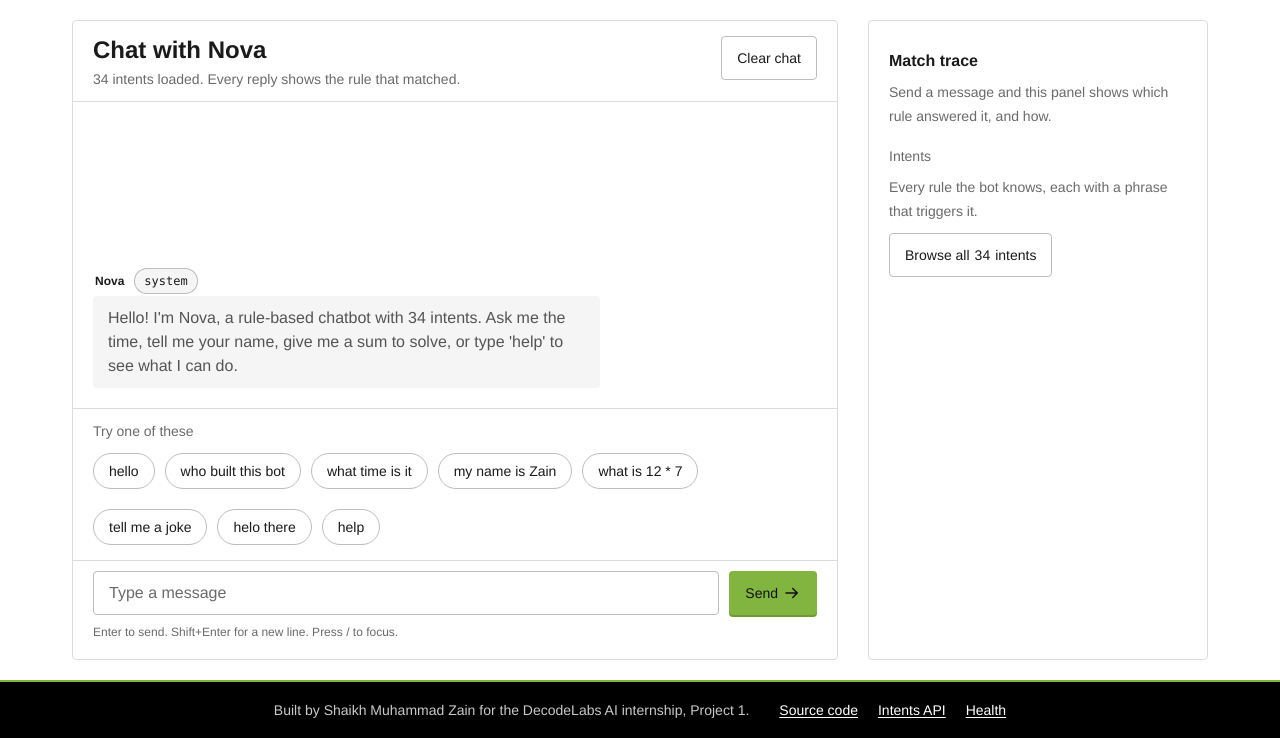
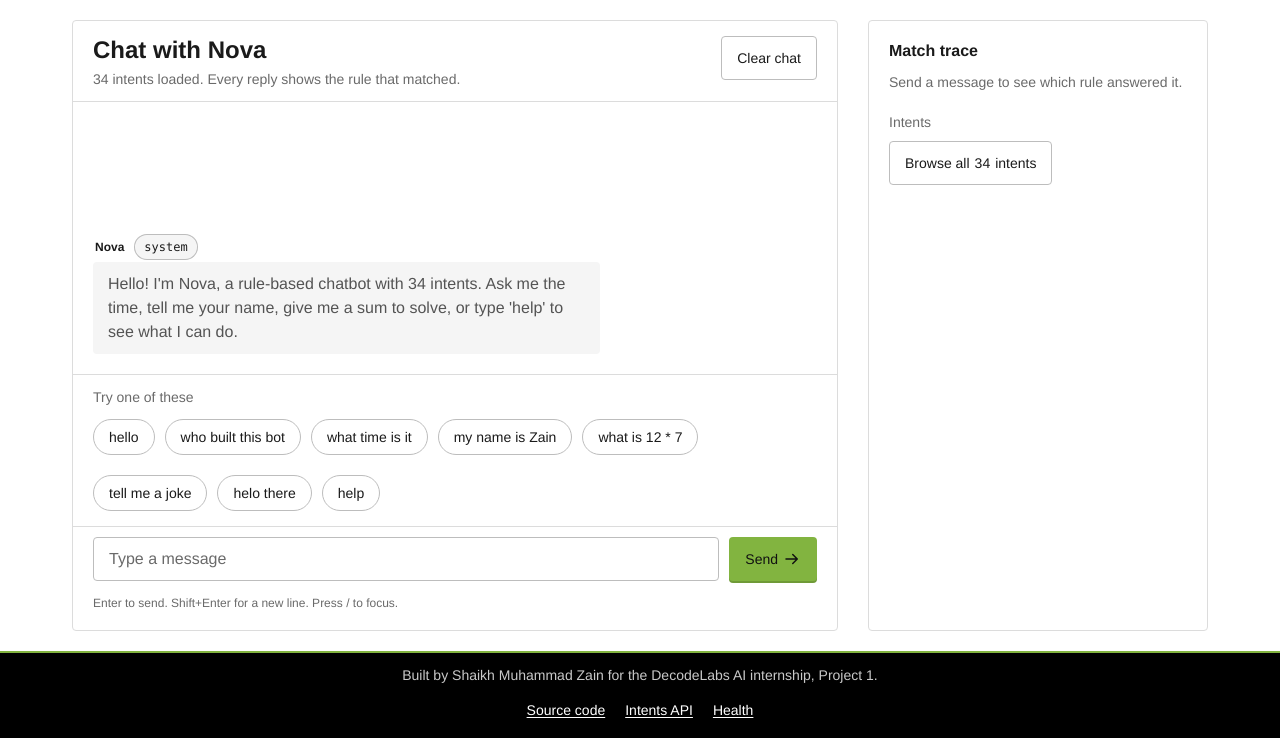
Before and after one commit to ZainDev04/Rule-based-chatbot, a Flask app: page / in a window 1280 px wide. Shown: the part 62-800 px from the top of the page. Run offline with Flask 3, Linux system fonts and the light colour scheme.

Commit message:
Fix the fifth round of usability audit findings
Bring the trace heading level with the chat heading (the extra top
padding from an earlier round pushed it down), give the keyboard hint
more room under the box, stack the footer in one centred column at
every width, and trim the idle trace panel to one line and the intents
button.

```diff
--- a/web/static/style.css
+++ b/web/static/style.css
@@ -597,7 +597,7 @@
   display: flex;
   justify-content: space-between;
   gap: var(--space-2);
-  margin-top: var(--space-1);
+  margin-top: var(--space-2);
   font-size: var(--font-size-xs);
   color: var(--color-text-muted);
 }
@@ -754,12 +754,6 @@
 .pipeline li.is-hit::before { background: var(--color-accent); border-color: var(--color-accent); color: var(--color-accent-contrast); font-weight: var(--font-weight-bold); }
 .pipeline li.is-hit .pipeline-name { color: var(--color-accent-text); font-weight: var(--font-weight-medium); }
 .pipeline li.is-hit .pipeline-name::after { content: " matched"; font-weight: var(--font-weight-regular); }
-
-.trace-note {
-  font-size: var(--font-size-sm);
-  color: var(--color-text-muted);
-  margin-bottom: var(--space-2);
-}
 
 .intents-dialog {
   width: min(100% - 2 * var(--gutter), 520px);
@@ -939,7 +933,6 @@
   .layout.is-trace-hidden { grid-template-columns: minmax(0, 1fr); }
   .layout.is-trace-hidden .trace { display: none; }
   .scrim { display: none !important; }
-  .footer-inner { flex-direction: row; justify-content: center; gap: var(--space-5); }
   .footer-nav { flex: none; flex-wrap: nowrap; }
   .footer-nav a { min-height: 36px; }
 }
@@ -949,7 +942,7 @@
   :root { --gutter: 32px; }
   .layout { grid-template-columns: minmax(0, 1fr) 340px; gap: var(--space-5); }
   .msg { max-width: 70%; }
-  .trace { padding: var(--space-5) var(--space-4) var(--space-4); }
+  .trace { padding: var(--space-4); }
 }
 
 /* Very short viewports (landscape phones): keep the composer reachable. */
--- a/web/templates/index.html
+++ b/web/templates/index.html
@@ -122,7 +122,7 @@
       </button>
     </div>
 
-    <p class="trace-empty" id="trace-empty">Send a message and this panel shows which rule answered it, and how.</p>
+    <p class="trace-empty" id="trace-empty">Send a message to see which rule answered it.</p>
 
     <dl class="trace-list" id="trace-list" hidden>
       <div class="trace-row"><dt>Raw input</dt><dd id="trace-raw"></dd></div>
@@ -162,7 +162,6 @@
     </dl>
 
     <h3 class="trace-subheading trace-subheading-intents">Intents</h3>
-    <p class="trace-note">Every rule the bot knows, each with a phrase that triggers it.</p>
     <button type="button" class="btn btn-secondary" id="intents-open">Browse all <span id="intent-count-detail">{{ intent_count }}</span> intents</button>
   </aside>
 
```
Also changed, not shown: docs/DESIGN_SYSTEM.md (+2 -2 lines).
